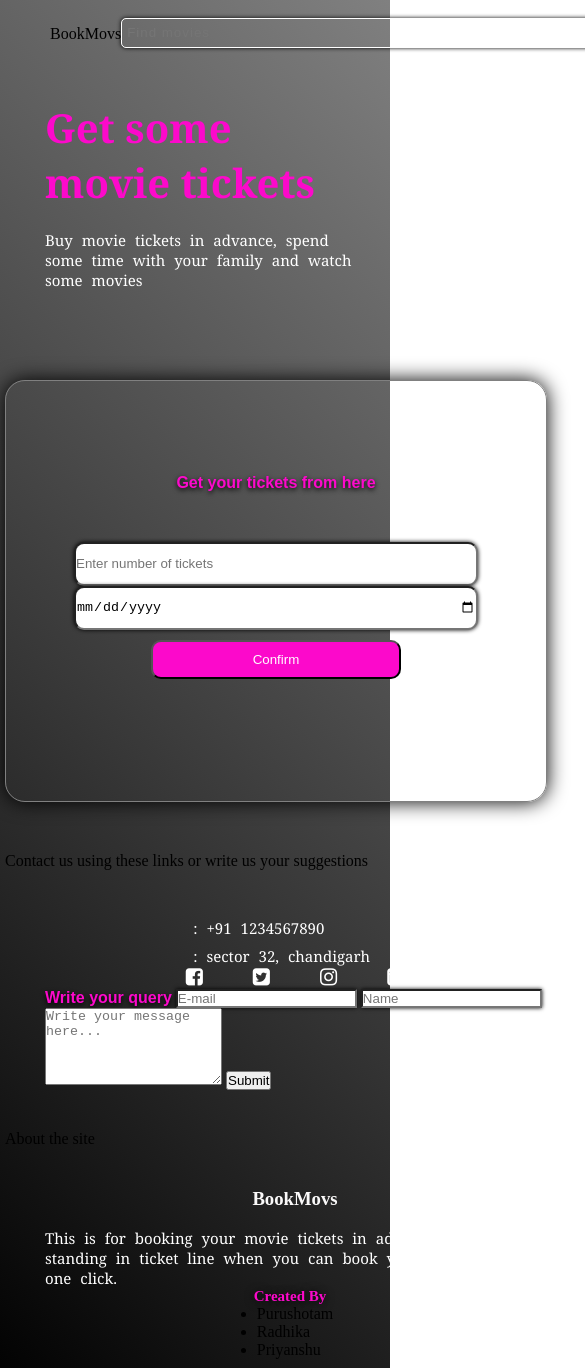
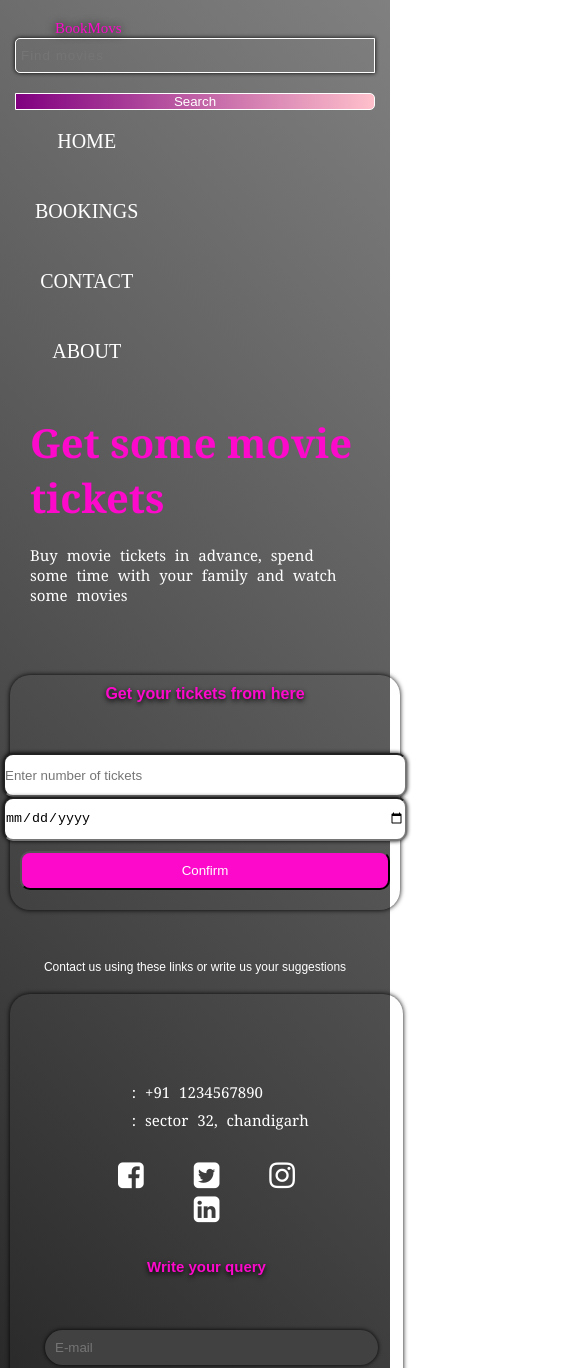
Before and after one commit to puruxhotam/html-files, a plain HTML site: page index.html in a window 390 px wide. Shown: the top 1368 px of the page, 585 px wide, since content can reach past the window. Drawn offline with Linux system fonts and the light colour scheme.

Commit message:
Update styles.css

```diff
--- a/styles.css
+++ b/styles.css
@@ -1,17 +1,15 @@
-*{
+* {
     margin: 0;
     padding: 0;
 }
-body{
-    background: linear-gradient(45deg, black,grey);
+body {
+    background: linear-gradient(45deg, black, grey);
     background-repeat: no-repeat;
     background-size: cover;
     background-position: center;
-    height: 100%;
-    width: 100%;
     padding: 5px;
 }
-.upper{
+.upper {
     margin: 0px;
     padding: 5px;
     height: 45px;
@@ -19,9 +17,9 @@ body{
     align-items: center;
     justify-content: space-between;
 }
-a{
+a {
     height: 30px;
-    color:white;
+    color: white;
     text-decoration: none;
     font-size: 20px;
     padding: 20px;
@@ -29,52 +27,49 @@ a{
     word-spacing: 5px;
     transition: linear 0.2s;
 }
-a:hover{
+a:hover {
     height: 20px;
 }
-form{
-    width: 480px;
+nav {
+    display: flex;
+    justify-content: center;
+    align-items: center;
+}
+#ticketcount {
+    margin-top: 50px;
+}
+#ticket {
+    width: 400px;
+    height: 40px;
+    border-radius: 10px;
+}
+.btn {
+    margin: 10px;
+    padding: 10px;
+    border-radius: 10px;
+    width: 50%;
+    background-color: rgb(252, 9, 203);
+    color: rgb(255, 255, 255);
+    cursor: pointer;
+}
+input {
+    cursor: text;
+    box-shadow: 0 0 4px black;
+}
+.btn:hover {
+    background-color: rgb(249, 104, 210);
+}
+h3 {
+    justify-content: flex-start;
+    color: rgb(250, 249, 249);
+}
+form {
     margin: auto;
     display: flex;
     justify-content: center;
     align-items: center;
-    box-shadow: 0px 0px 20px rgb(0, 0, 0);
-}
-nav{
-    display: flex;
-    justify-content: center;
-    align-items: center;
-}
-#ticketcount{
-    margin-top: 50px;
-}
-#ticket{
-    width: 400px;
-    height: 40px;
-    border-radius: 10px;
-}
-.btn{
-    margin: 10px;
-    padding: 10px;
-    border-radius: 10px;
-    width: 50%;
-    background-color:rgb(252, 9, 203);
-    color: rgb(255, 255, 255);
-    cursor: pointer;
-}
-input{
-    cursor: text;
-    box-shadow: 0 0 4px black;
-}
-.btn:hover{
-    background-color: rgb(249, 104, 210);
-}
-h3{
-    justify-content: flex-start;
-    color: rgb(250, 249, 249);
-}
-form{
-    border: solid 1px grey;
+    box-shadow: 0px 0px 5px rgb(0, 0, 0);
+    border: none;
     display: flex;
     flex-direction: column;
     justify-content: center;
@@ -82,21 +77,20 @@ form{
     border-radius: 20px;
     width: 500px;
     height: 400px;
-    padding: 20px;
-    margin: auto;
+    padding: 30px;
     margin-top: 50px;
     margin-bottom: 50px;
     padding-top: 0px;
 }
-.not{
+.not {
     width: 400px;
     height: 40px;
     border-radius: 10px;
 }
-.searchbar{
+.searchbar {
     display: flex;
 }
-.srch{
+.srch {
     background: transparent;
     color: white;
     letter-spacing: 1px;
@@ -109,44 +103,43 @@ form{
     padding: 5px;
     transition: ease-out 0.1s;
 }
-.srch:active{
+.srch:active {
     background-color: grey;
 }
-.srchbtn{
+.srchbtn {
     color: white;
-    background: linear-gradient(to left,pink,purple);
+    background: linear-gradient(to left, pink, purple);
     border: white solid 1px;
     border-top-right-radius: 5px;
     border-bottom-right-radius: 5px;
     width: 60px;
     cursor: pointer;
 }
-.srchbtn:hover{
+.srchbtn:hover {
     box-shadow: 3px 2px 5px black;
-   width: 62px;
 }
-.head{
+.head {
     display: inline;
 }
-h2{
+.head  {
     font-size: 15px;
     user-select: none;
     color: rgb(252, 9, 203);
     text-shadow: 0px 1px 10px black;
     margin-right: 10px;
 }
-label{
+label {
     color: rgb(252, 9, 203);
     text-shadow: 0px 2px 5px black;
     font-family: sans-serif;
     font-weight: bold;
 }
-.welcome{
+.welcome {
     display: flex;
     justify-content: center;
     align-items: center;
 }
-section{
+section {
     display: flex;
     flex-direction: column;
     justify-content: center;
@@ -154,15 +147,213 @@ section{
     width: 500px;
     padding: 40px;
 }
-section h1{
+section h1 {
     color: rgb(252, 9, 203);
     font-family: Cambria;
     font-size: 40px;
     margin-bottom: 20px;
 }
-section p{
+section p {
     color: white;
     word-spacing: 5px;
     font-family: cambria;
     font-size: 15px;
 }
+.social-icons {
+    display: block;
+    padding: 30px;
+    background: transparent;
+    text-align: center;
+}
+.social-icons a {
+    color: #fff;
+    line-height: 30px;
+    font-size: 30px;
+    margin: 0px;
+    text-decoration: none;
+}
+.social-icons a i {
+    line-height: 30px;
+    font-size: 30px;
+}
+.social-icons a:hover i {
+    box-shadow: 0px 0px 20px #000000;
+    z-index: 2;
+    transition: all 200ms ease-in;
+    transform: scale(1.5);
+}
+.call {
+    display: flex;
+    flex-direction: column;
+    align-items: center;
+    justify-content: center;
+    margin-top: 50px;
+}
+.contact {
+    margin: auto;
+    padding: 30px;
+    box-shadow: 0px 0px 5px;
+    border-radius: 20px;
+}
+.feedback {
+    display: grid;
+    width: 100%;
+}
+.feedback input {
+    box-sizing: border-box;
+    padding: 10px;
+    border-radius: 50px;
+    margin: 5px;
+    border: none;
+    background: rgb(66, 65, 65);
+}
+.feedback textarea {
+    border-radius: 30px;
+    padding: 10px;
+    background: rgb(66, 65, 65);
+    box-sizing: border-box;
+    border: none;
+    box-shadow: 0px 0px 2px;
+}
+.feedback label {
+    font-size: 15px;
+    text-align: center;
+    margin-bottom: 50px;
+}
+.feedback button {
+    box-sizing: border-box;
+    padding: 10px;
+    border-radius: 50px;
+    margin: 5px;
+    border: none;
+    background: rgb(252, 9, 203);
+    margin-bottom: 20px;
+    cursor: pointer;
+}
+.contact-para {
+    color: white;
+    font-family: sans-serif;
+    text-align: center;
+    margin: 20px;
+}
+.about_site{
+        margin: auto;
+        margin-top: 30px;
+        margin-bottom: 50px;
+        display: flex;
+        flex-direction: column;
+        justify-content: center;
+        align-items: center;
+        width: 500px;
+        height: 400px;
+        padding: 50px;
+        box-shadow: 0px 0px 5px;
+        border-radius: 20px;
+}
+.about_site h3{
+    font-size: 30px;
+    color: rgb(252, 9, 203);
+    font-family: 'Trebuchet MS';
+}
+.about_site p{
+    font-family: 'Trebuchet MS';
+    margin: 10px;
+}
+.about_site h2, ul{
+    color: rgb(136, 135, 135);
+    margin: 10px;
+    list-style-type: none;
+    font-family: 'Trebuchet MS';
+}
+.about_para{
+    color: white;
+    font-family: sans-serif;
+    text-align: center;
+    margin: 20px;
+}
+@media (max-width: 1200px) {
+    body {
+        padding: 10px;
+    }
+    form {
+        width: 80%;
+        height: auto;
+        padding: 20px;
+    }
+    .searchbar {
+        flex-direction: column;
+    }
+    .srch {
+        width: 100%;
+    }
+    .btn {
+        width: 70%;
+    }
+}
+
+@media (max-width: 768px) {
+    .upper {
+        height: auto;
+        flex-direction: column;
+        align-items: flex-start;
+    }
+    nav {
+        flex-direction: column;
+    }
+    .btn {
+        width: 100%;
+    }
+    .searchbar {
+        flex-direction: column;
+        width: 100%;
+    }
+    .srch {
+        width: 100%;
+        margin-bottom: 10px;
+    }
+    .srchbtn {
+        width: 100%;
+        margin-top: 10px;
+    }
+    section {
+        width: 90%;
+        padding: 20px;
+    }
+    .social-icons a {
+        font-size: 25px;
+    }
+    .about {
+        flex-direction: column;
+    }
+    .about div {
+        width: 100%;
+        height: auto;
+        margin: 20px 0;
+    }
+}
+
+@media (max-width: 480px) {
+    h1, h2 {
+        font-size: 20px;
+    }
+    .srch {
+        width: 100%;
+        height: 35px;
+    }
+    .btn {
+        width: 100%;
+    }
+    form {
+        width: 100%;
+        padding: 10px;
+    }
+    .feedback input, .feedback textarea {
+        width: 100%;
+    }
+    .contact-para {
+        font-size: 12px;
+    }
+    .social-icons a {
+        font-size: 20px;
+    }
+}
```
